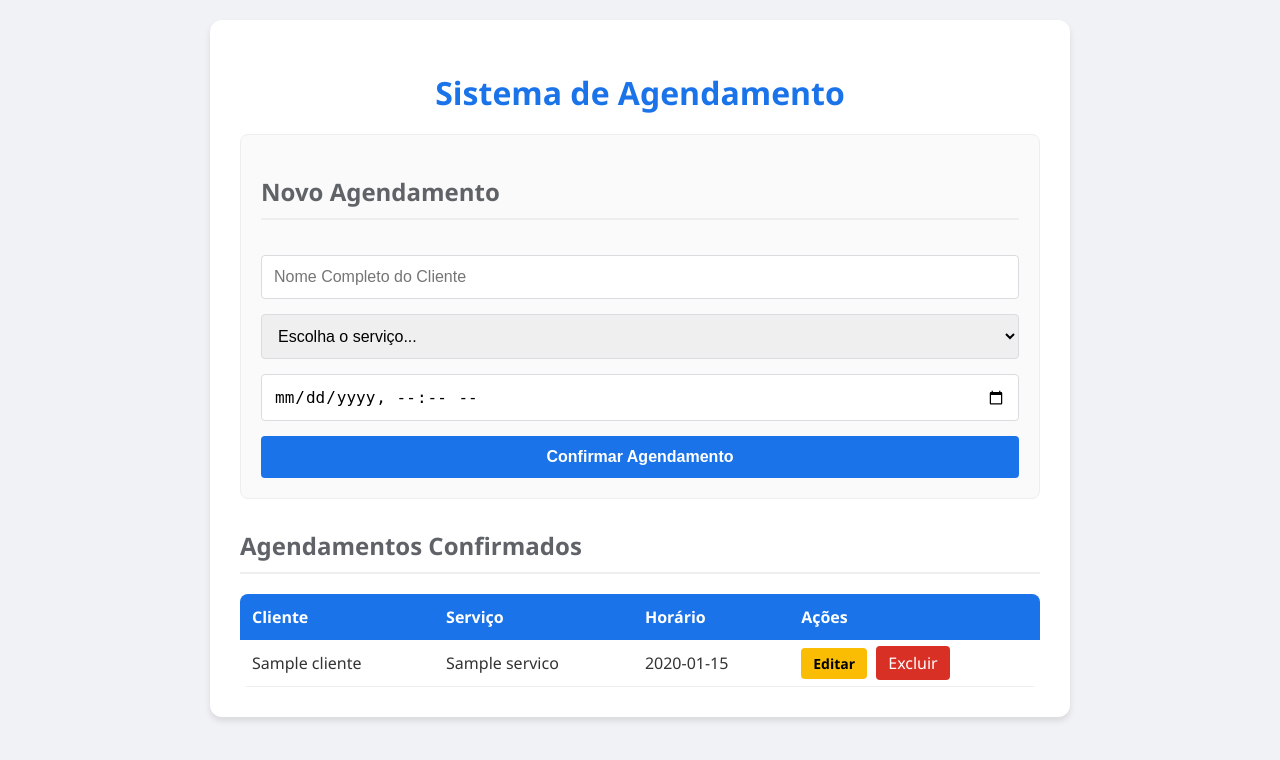
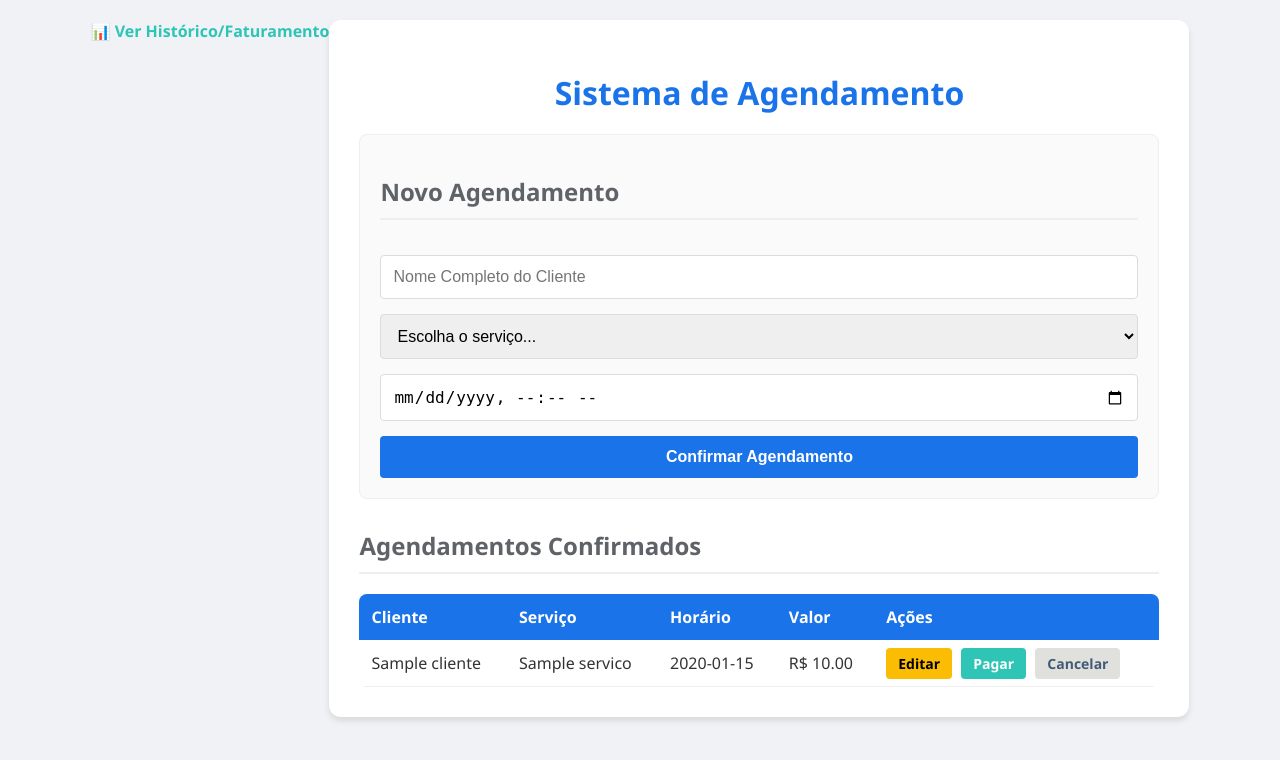
Before and after one commit to Ogalana/sistema-agendamento-py, a Flask app: page / in a window 1280 px wide. Shown: the top 760 px of the page. Run offline with Flask 3, Linux system fonts and the light colour scheme; a database or web service that is not in the repository returns one stand-in record (values such as "Sample title"); some libraries are stand-ins or nearby versions.

Commit message:
Versão final

```diff
--- a/app.py
+++ b/app.py
@@ -10,12 +10,23 @@ app = Flask(__name__)
 def get_db_connection():
     return psycopg2.connect(DATABASE_URL)
 
+TABELA_PRECOS = {
+    'Corte de Cabelo': 40.00,
+    'Barba': 30.00,
+    'Sobrancelha': 15.00,
+    'Coloração': 70.00
+}
 
 @app.route('/')
 def index():
     conn = get_db_connection()
     cur = conn.cursor()
-    cur.execute("SELECT id, cliente, servico, horario FROM agendamentos ORDER BY horario ASC")
+    cur.execute("""
+        SELECT id, cliente, servico, horario, valor
+        FROM agendamentos
+        WHERE status = 'Agendado'
+        ORDER BY horario ASC
+    """)
     dados = cur.fetchall()
     cur.close()
     conn.close()
@@ -29,12 +40,14 @@ def agendar():
     servico = request.form.get('servico')
     horario = request.form.get('horario')
 
+    valor = TABELA_PRECOS.get(servico, 0.00)
+
     if cliente and servico and horario:
         conn = get_db_connection()
         cur = conn.cursor()
         cur.execute(
-            'INSERT INTO agendamentos (cliente, servico, horario) VALUES (%s, %s, %s)',
-            (cliente, servico, horario)
+            'INSERT INTO agendamentos (cliente, servico, horario, valor) VALUES (%s, %s, %s, %s)',
+            (cliente, servico, horario, valor)
         )
         conn.commit()
         cur.close()
@@ -53,30 +66,18 @@ def editar(id):
         novo_servico = request.form['servico']
         novo_horario = request.form['horario']
 
+        novo_valor = TABELA_PRECOS.get(novo_servico, 0.00)
+
         cur.execute("""
             UPDATE agendamentos
-            SET cliente = %s, servico = %s, horario = %s
+            SET cliente = %s, servico = %s, horario = %s, valor = %s
             WHERE id = %s
-        """, (novo_cliente, novo_servico, novo_horario, id))
+        """, (novo_cliente, novo_servico, novo_horario, novo_valor, id))
 
         conn.commit()
         cur.close()
         conn.close()
         return redirect(url_for('index'))
-
-
-@app.route('/deletar/<int:id>')
-def deletar(id):
-    conn = get_db_connection()
-    cur = conn.cursor()
-
-    cur.execute("DELETE FROM agendamentos WHERE id = %s", (id,))
-
-    conn.commit()
-    cur.close()
-    conn.close()
-
-    return redirect(url_for('index'))
 
     cur.execute("SELECT id, cliente, servico, horario FROM agendamentos WHERE id = %s", (id,))
     agendamento = cur.fetchone()
@@ -85,5 +86,70 @@ def deletar(id):
 
     return render_template('editar.html', agendamento=agendamento)
 
+
+
+@app.route('/cancelar/<int:id>')
+def cancelar(id):
+    conn = get_db_connection()
+    cur = conn.cursor()
+
+    cur.execute("UPDATE agendamentos SET status = 'Cancelado' WHERE id = %s", (id,))
+
+    conn.commit()
+    cur.close()
+    conn.close()
+
+    return redirect(url_for('index'))
+
+
+@app.route('/pagar/<int:id>')
+def pagar(id):
+    conn = get_db_connection()
+    cur = conn.cursor()
+    cur.execute("SELECT id, cliente, servico, valor FROM agendamentos WHERE id = %s", (id,))
+    agendamento = cur.fetchone()
+    cur.close()
+    conn.close()
+    return render_template('checkout.html', agendamento=agendamento)
+
+@app.route('/processar_pagamento', methods=['POST'])
+def processar_pagamento():
+    id_agendamento = request.form.get('id')
+    forma_pagamento = request.form.get('forma_pagamento')
+
+    conn = get_db_connection()
+    cur = conn.cursor()
+    # Atualiza o status para 'Concluído' e grava como o cliente pagou
+    cur.execute("""
+        UPDATE agendamentos
+        SET status = 'Concluído', forma_pagamento = %s
+        WHERE id = %s
+    """, (forma_pagamento, id_agendamento))
+    conn.commit()
+    cur.close()
+    conn.close()
+    return redirect(url_for('index'))
+
+
+@app.route('/historico')
+def historico():
+    conn = get_db_connection()
+    cur = conn.cursor()
+
+    cur.execute("""
+        SELECT cliente, servico, horario, valor, status, forma_pagamento
+        FROM agendamentos
+        WHERE status IN ('Concluído', 'Cancelado')
+        ORDER BY horario DESC
+    """)
+    dados_historico = cur.fetchall()
+
+    cur.execute("SELECT SUM(valor) FROM agendamentos WHERE status = 'Concluído'")
+    total_faturado = cur.fetchone()[0] or 0.00
+
+    cur.close()
+    conn.close()
+    return render_template('historico.html', historico=dados_historico, total=total_faturado)
+
 if __name__ == '__main__':
     app.run(debug=True)
--- a/templates/index.html
+++ b/templates/index.html
@@ -5,6 +5,8 @@
     <meta name="viewport" content="width=device-width, initial-scale=1.0">
     <title>Sistema de Agendamento Profissional</title>
     <style>
+
+
         body {
             font-family: 'Segoe UI', Tahoma, Geneva, Verdana, sans-serif;
             background-color: #f0f2f5;
@@ -54,7 +56,7 @@
         }
 
         .btn-edit {
-            background-color: #fbbc04; /* Amarelo Google/Atenção */
+            background-color: #fbbc04;
             color: #000;
             padding: 6px 12px;
             text-decoration: none;
@@ -75,6 +77,37 @@
 
         .btn-edit:hover {
             background-color: #e3a600;
+            }
+
+        .btn-pay {
+            background-color: #2ec4b6;
+            color: white;
+            padding: 6px 12px;
+            text-decoration: none;
+            border-radius: 4px;
+            font-size: 14px;
+            font-weight: bold;
+            margin-left: 5px;
+            transition: 0.3s;
+        }
+        .btn-pay:hover {
+            background-color: #20a497;
+        }
+
+        .btn-cancel-status {
+            background-color: #e0e1dd;
+            color: #415a77;
+            padding: 6px 12px;
+            text-decoration: none;
+            border-radius: 4px;
+            font-size: 14px;
+            font-weight: bold;
+            margin-left: 5px;
+            transition: 0.3s;
+        }
+        .btn-cancel-status:hover {
+            background-color: #778da9;
+            color: white;
         }
 
         button:hover { background-color: #1557b0; }
@@ -107,6 +140,8 @@
 </head>
 <body>
 
+<a href="/historico" style="color: #2ec4b6; text-decoration: none; font-weight: bold; float: right;">📊 Ver Histórico/Faturamento</a>
+
 <div class="container">
     <h1>Sistema de Agendamento</h1>
 
@@ -134,7 +169,7 @@
             <th>Cliente</th>
             <th>Serviço</th>
             <th>Horário</th>
-                <th>Ações</th>
+            <th>Valor</th> <th>Ações</th>
         </tr>
     </thead>
     <tbody>
@@ -143,18 +178,25 @@
             <td>{{ agendamento[1] }}</td>
             <td>{{ agendamento[2] }}</td>
             <td>{{ agendamento[3].strftime('%d/%m/%Y %H:%M') if agendamento[3] else '' }}</td>
+            <td>R$ {{ "%.2f"|format(agendamento[4]) }}</td>
             <td>
                 <a href="/editar/{{ agendamento[0] }}" class="btn-edit">Editar</a>
-                    <a href="/deletar/{{ agendamento[0] }}" class="btn-delete" onclick="return confirm('Tem certeza que deseja cancelar este agendamento?')">
-                    Excluir
+
+                <a href="/pagar/{{ agendamento[0] }}" class="btn-pay">Pagar</a>
+
+                <a href="/cancelar/{{ agendamento[0] }}"
+                    class="btn-cancel-status"
+                    onclick="return confirm('Deseja realmente CANCELAR este agendamento?')">
+                Cancelar
                 </a>
             </td>
         </tr>
         {% else %}
         <tr>
-                <td colspan="4" class="no-data">Nenhum agendamento encontrado.</td>
+            <td colspan="5" class="no-data">Nenhum agendamento pendente.</td>
         </tr>
-            {% endfor %} </tbody>
+        {% endfor %}
+    </tbody>
 </table>
 </div>
 </body>
```
Also changed, not shown: Diagrama_Caso_Uso.md (added, +28 -0 lines), Diagrama_Classe.md (added, +19 -0 lines), templates/checkout.html (added, +77 -0 lines), templates/historico.html (added, +64 -0 lines). Lines whose indentation alone changed are shown as unchanged.
